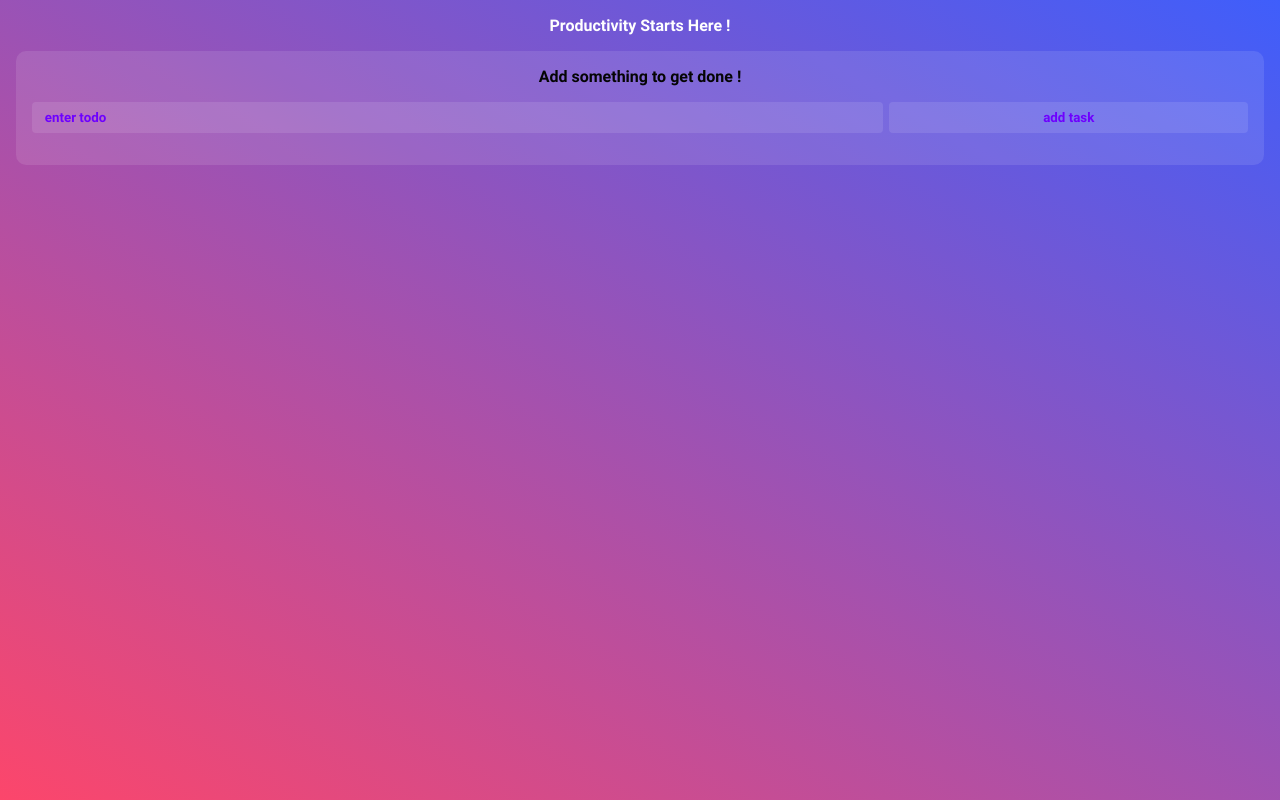
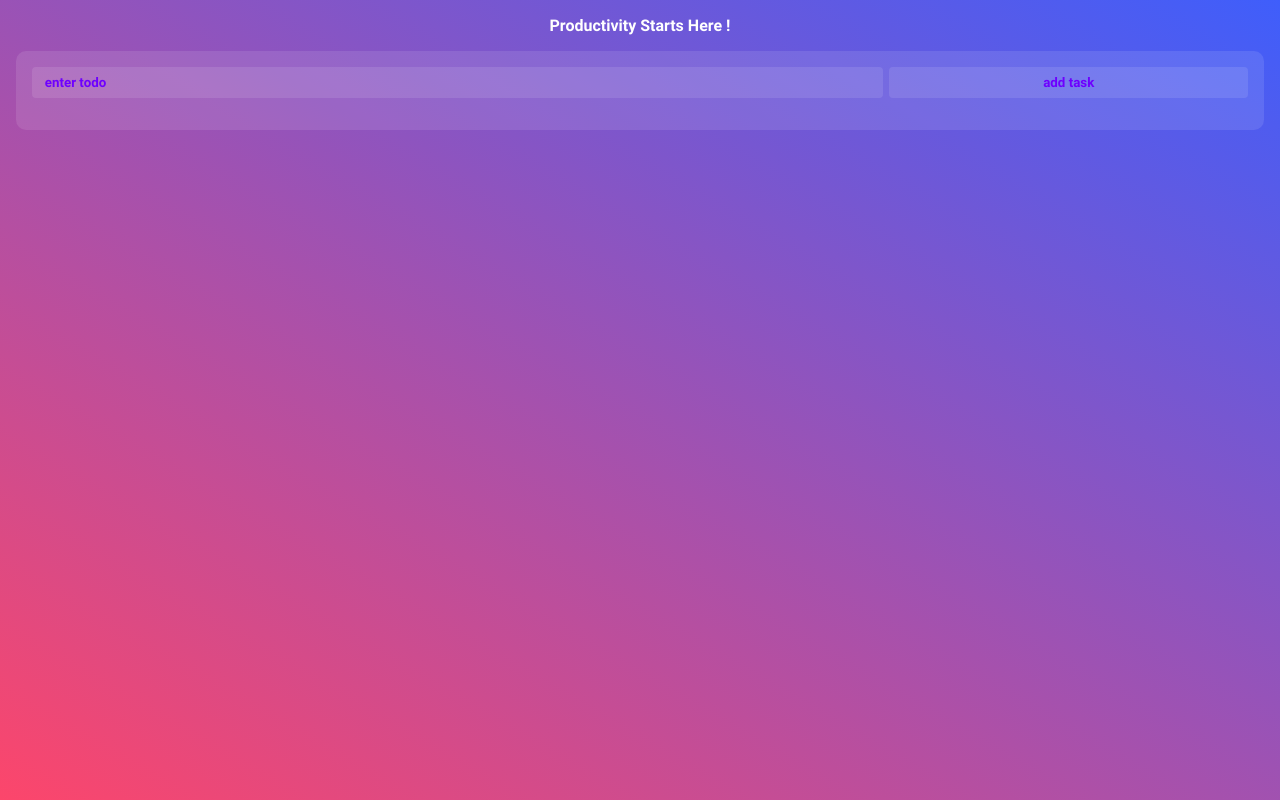
Before and after one commit to BilalHassen/todo-app, a React (Create React App) app: page / in a window 1280 px wide. Built offline with nearby package versions, Linux system fonts and the light colour scheme.

Commit message:
remove title from TodoContainer

```diff
--- a/src/components/TodoContainer/TodoContainer.js
+++ b/src/components/TodoContainer/TodoContainer.js
@@ -68,7 +68,6 @@ function TodoContainer() {
   return (
     <>
       <section className="todo-container">
-        <h1 className="todo-container__title">Add something to get done !</h1>
         <TodoForm addTodo={addTodo} />
         {/*map over the todos array and add render the todo component with the data */}
         <div className="todo__wrapper">
```
